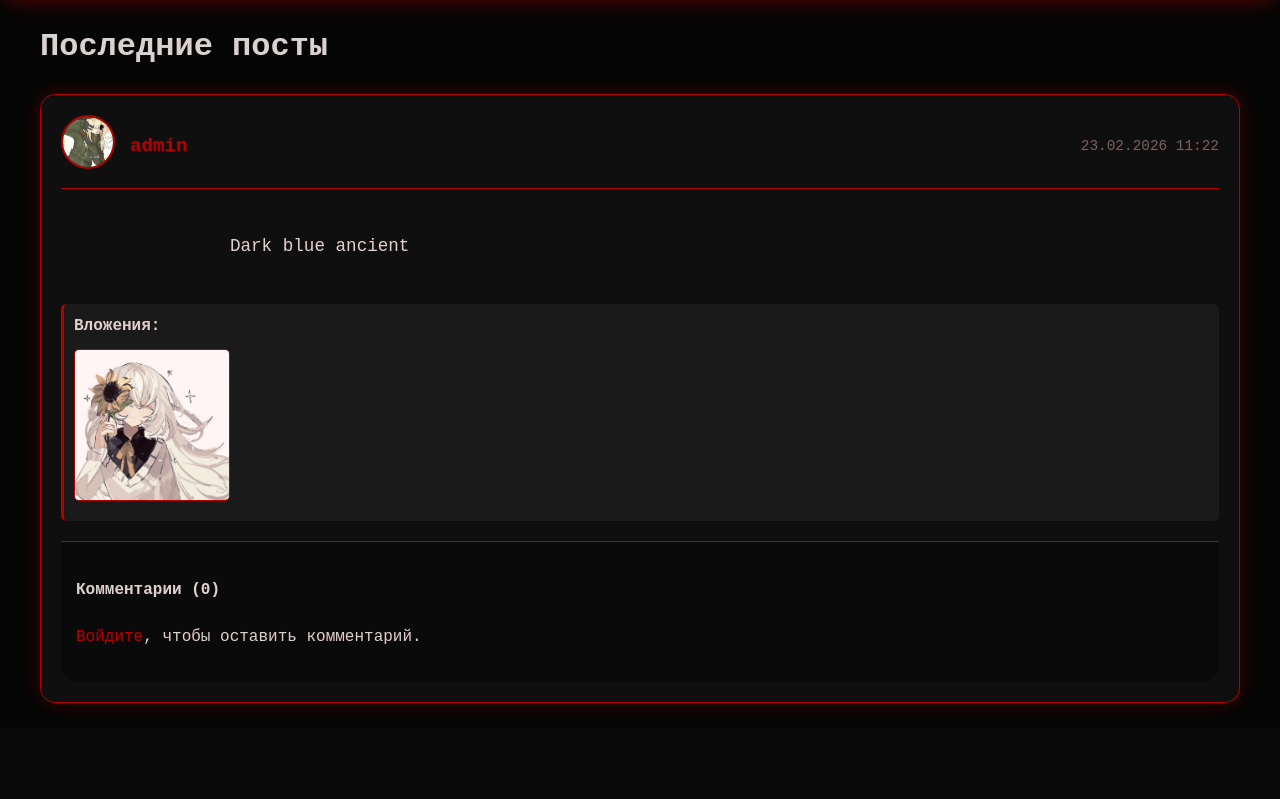
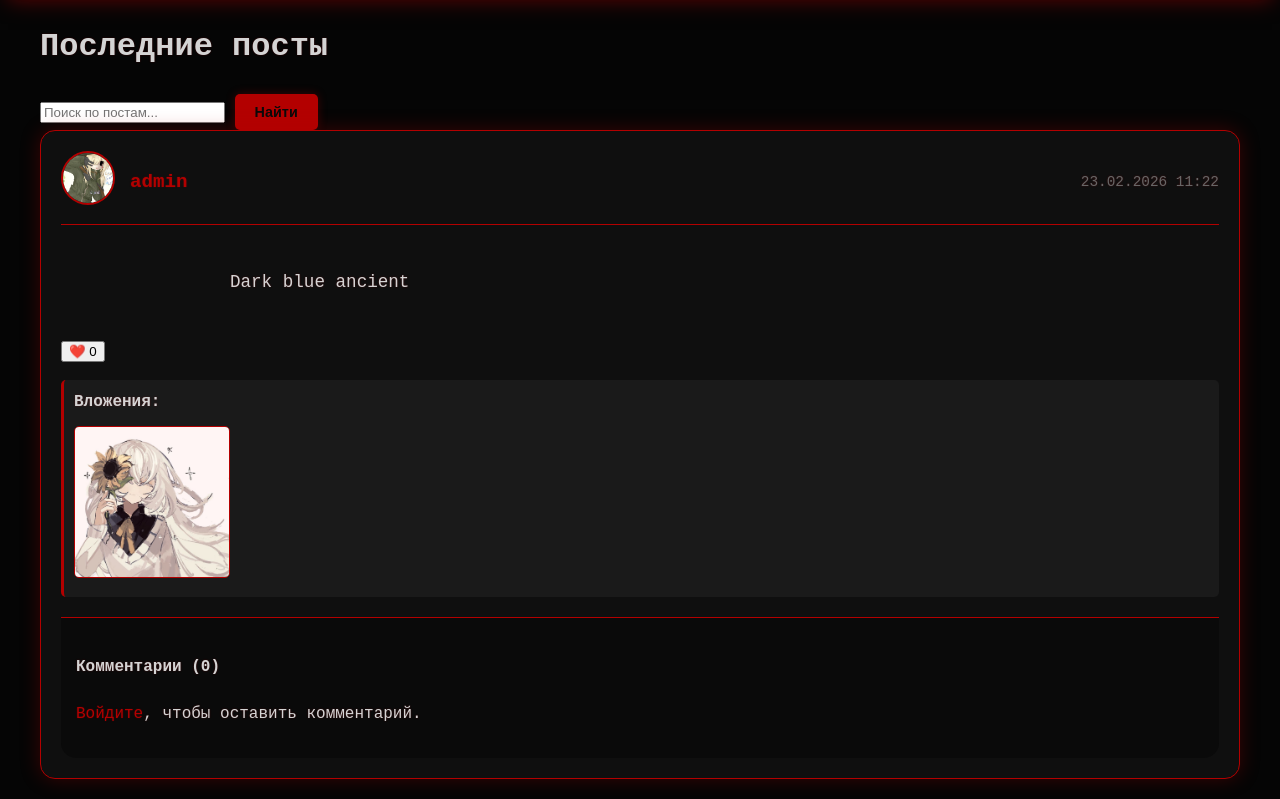
Before and after one commit to Mettaton2654/black-souls-site, a Flask app: page / in a window 1280 px wide. Shown: the part 88-887 px from the top of the page. Before the commit the page ends 795 px from the top, so only its background shows below. Run offline with Flask 3, Linux system fonts and the light colour scheme; some libraries are stand-ins or nearby versions.

Commit message:
Update index.html

```diff
--- a/templates/index.html
+++ b/templates/index.html
@@ -2,7 +2,10 @@
 
 {% block content %}
 <h1 class="page-title">Последние посты</h1>
-
+<form method="GET" action="{{ url_for('search') }}" class="search-form">
+    <input type="text" name="q" placeholder="Поиск по постам..." value="{{ request.args.get('q', '') }}">
+    <button type="submit" class="btn btn-sm">Найти</button>
+</form>
 <div class="posts">
     {% for post in posts %}
         <div class="post-card" id="post-{{ post.id }}">
@@ -24,7 +27,12 @@
             <div class="post-content">
                 {{ post.content }}
             </div>
-
+<div class="post-footer">
+    <button class="like-btn {% if current_user.is_authenticated and post.likes|selectattr('user_id', 'equalto', current_user.id)|list %}liked{% endif %}" data-post-id="{{ post.id }}">
+        <span class="like-icon">❤️</span>
+        <span class="like-count">{{ post.likes|length }}</span>
+    </button>
+</div>
             {% if post.sticker %}
                 <div class="post-sticker">
                     <img src="{{ url_for('static', filename='uploads/' + post.sticker.image_file) }}" alt="{{ post.sticker.name }}" title="{{ post.sticker.description }}">
@@ -79,4 +87,20 @@
         <p>Пока нет постов.</p>
     {% endfor %}
 </div>
+<script>
+document.querySelectorAll('.like-btn').forEach(btn => {
+    btn.addEventListener('click', function() {
+        const postId = this.dataset.postId;
+        fetch(`/post/${postId}/like`, {
+            method: 'POST',
+            headers: { 'X-Requested-With': 'XMLHttpRequest' }
+        })
+        .then(response => response.json())
+        .then(data => {
+            this.classList.toggle('liked', data.liked);
+            this.querySelector('.like-count').textContent = data.count;
+        });
+    });
+});
+</script>
 {% endblock %}
```
